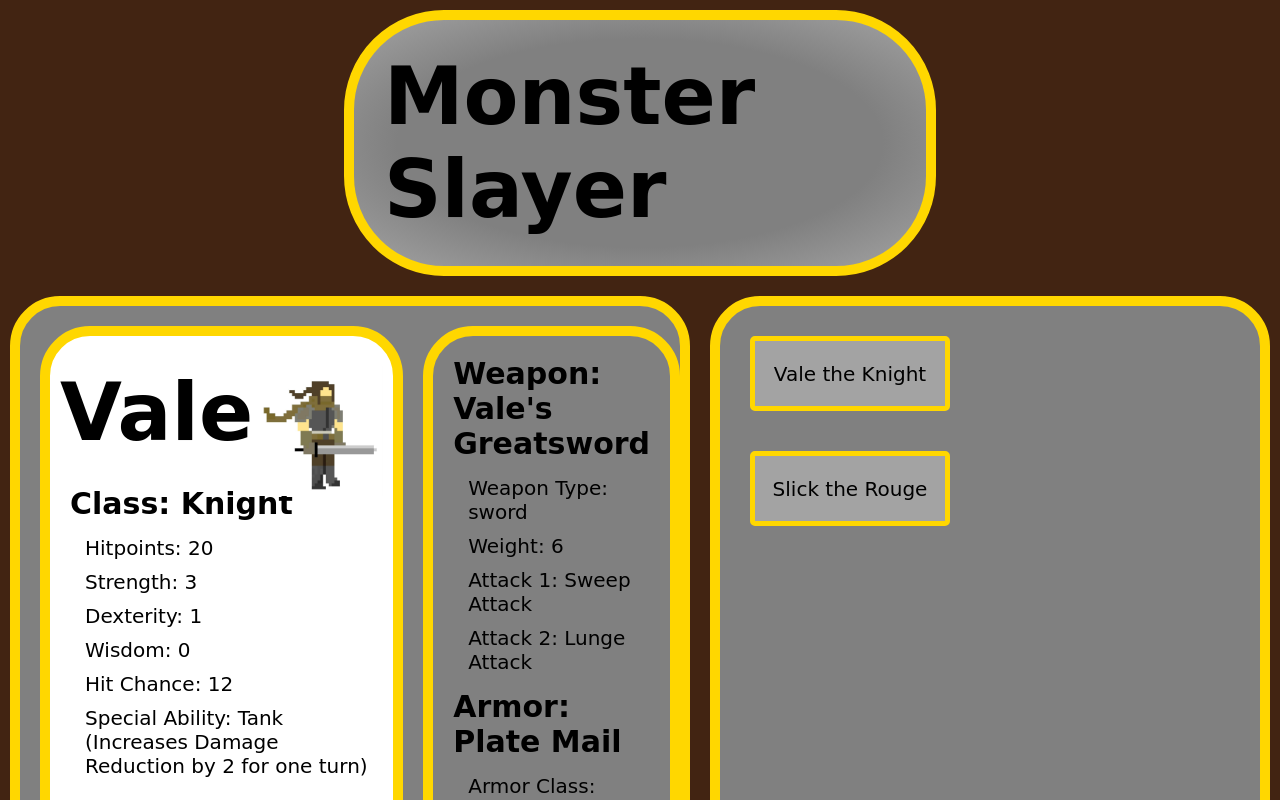
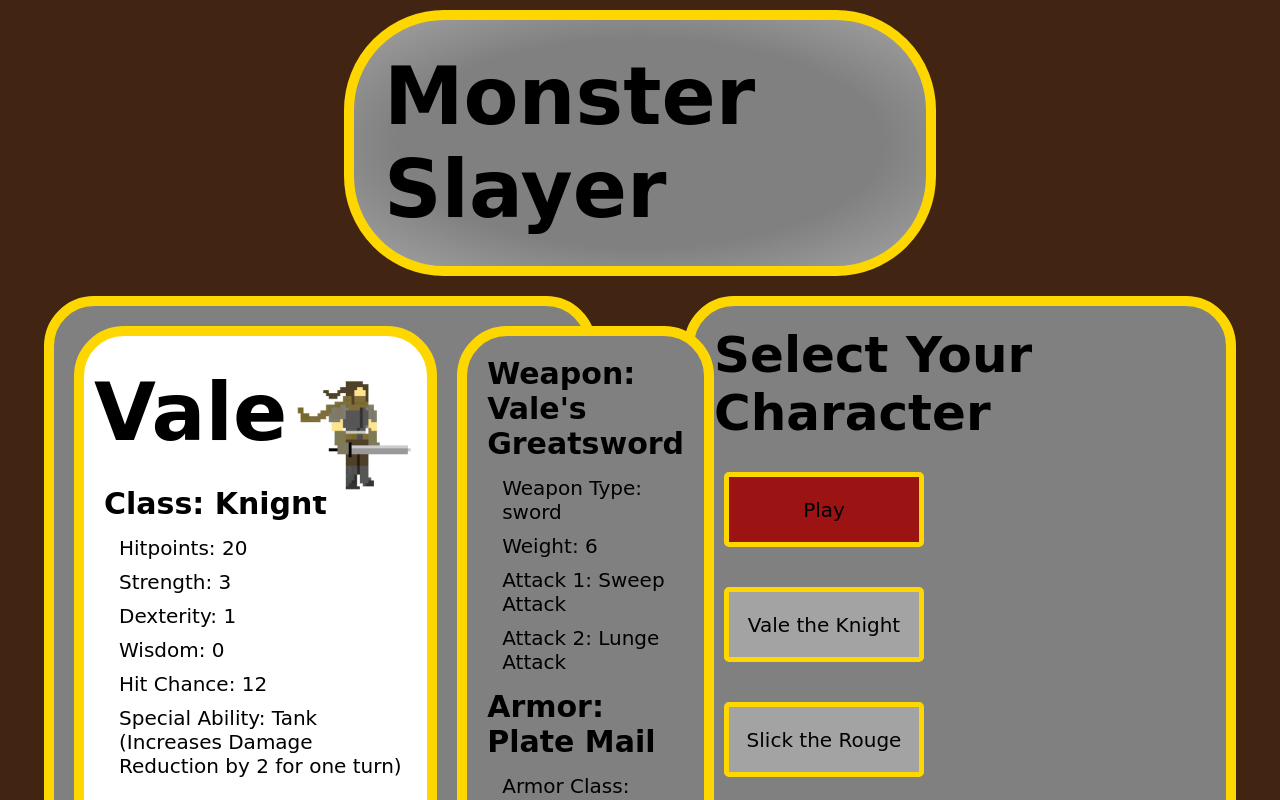
Before and after one commit to AdamJohnson92/RPG, a plain HTML site: page index.html in a window 1280 px wide. Both pictures are taken after a click on the button "Vale the Knight". Shown: the top 800 px of the page. Drawn offline with Linux system fonts and the light colour scheme; a web font is replaced by a local one.

Commit message:
Added elements that will handle combat.

```diff
--- a/css/style.css
+++ b/css/style.css
@@ -42,7 +42,7 @@ h1 {
 }
 
 h2 {
-    font-size: 75px;
+    font-size: 50px;
     margin: 10px;
     background-color: none;
 }
@@ -55,9 +55,10 @@ main {
     width: 100vw;
     display: flex;
     flex-direction: row;
+    justify-content: space-around;
 }
 .container {
-    width: 50vw;
+    width: 40vw;
     height: auto;
     margin: 10px;
     display: flex;
@@ -112,6 +113,15 @@ p {
     background-color: var(--silver);
 }
 
+#play-btn{
+    background-color: rgb(156, 19, 19);
+    display: none;
+}
+
+#combat-div {
+    display: none;
+}
+
 button:hover{
     cursor: pointer;
     background-color:var(--grey)
--- a/index.html
+++ b/index.html
@@ -15,10 +15,14 @@
 </header>
 <main>
     <div class="container" id="char-container"></div>
-
-    <div class="container" id="character-selection-div"></div>
-    <!-- <button class="btn character-btn" id="vale-play"> Play as Vale the Knight</button>
-    <button class="btn character-btn" id="slick-play"> Play as Slick the Rogue</button> -->
+    <div class="container" id="character-selection-div">
+        <h2>Select Your Character</h2>
+        <button class="btn" id="play-btn">Play</button>
+    </div>
+    <div class = 'container' id="combat-div">
+        <button class ='btn'> Attack 1 </button>
+        <button class ='btn'> Attack 2 </button>
+    </div>
 </main>
 <script type="module" src="./js/main.js"></script>
 <script type="module" src="./js/charCardElements.js"></script>
--- a/js/main.js
+++ b/js/main.js
@@ -1,13 +1,15 @@
 import { characterRoster } from './character.js';
-import {charContainer, charCard, charAvatar, charNameDiv, charClassDiv, charHpDiv, charStrDiv, charDexDiv, charWisDiv, charHitDiv, charSpecial, equipCard, charWeaponName, charWeaponType, charWeaponWeight, charWeaponAttack1, charWeaponAttack2, charArmorName, charArmorClass, charArmorWeight, charArmorRating, charImgDiv} from './charCardElements.js';
-
+import { charContainer, charCard, charAvatar, charNameDiv, charClassDiv, charHpDiv, charStrDiv, charDexDiv, charWisDiv, charHitDiv, charSpecial, equipCard, charWeaponName, charWeaponType, charWeaponWeight, charWeaponAttack1, charWeaponAttack2, charArmorName, charArmorClass, charArmorWeight, charArmorRating, charImgDiv } from './charCardElements.js';
+const playBtn = document.getElementById('play-btn')
+const charSelectionDiv = document.getElementById('character-selection-div')
+const combatDiv = document.getElementById('combat-div')
 //--------------------------------------------------------------
 
 function selectCharacter(event) {
 
     let chosenCharacter;
 
-    for(let i = 0; i < characterRoster.length; i ++) {
+    for (let i = 0; i < characterRoster.length; i++) {
         if (event.target.matches('#Slick-play')) {
             chosenCharacter = characterRoster[1]
             console.log(chosenCharacter)
@@ -38,19 +40,32 @@ function selectCharacter(event) {
     charArmorWeight.textContent = `Weight: ${chosenCharacter.armor.weight}`
     charArmorRating.textContent = `Damage Reduction: ${chosenCharacter.armor.armorRating}`
 
-    charContainer.style.display = "flex"
-}
+    charContainer.style.display = 'flex'
 
+    playBtn.style.display = 'block'
+};
 function generateCharBtns() {
-    const charSelectionDiv = document.getElementById('character-selection-div')
+
     for (let i = 0; i < characterRoster.length; i++) {
         const charBtn = document.createElement('button')
         charBtn.textContent = `${characterRoster[i].name} the ${characterRoster[i].charClass}`
         charBtn.setAttribute('class', 'btn character-btn')
-        charBtn.setAttribute('id', `${characterRoster[i].name}-play` )
+        charBtn.setAttribute('id', `${characterRoster[i].name}-play`)
         charSelectionDiv.append(charBtn)
         charBtn.addEventListener('click', selectCharacter)
     }
+};
+
+function playGame() {
+    charSelectionDiv.style.display = 'none'
+    combatDiv.style.display = 'flex'
+}
+
+playBtn.addEventListener('click', playGame)
+
+function attackRoll(stat){
+    const naturalRoll = Math.floor(Math.random() * (2 - 19) + 2)
+    totalRoll = naturalRoll + stat
 }
 
 generateCharBtns()
```
Lines whose indentation alone changed are shown as unchanged.
